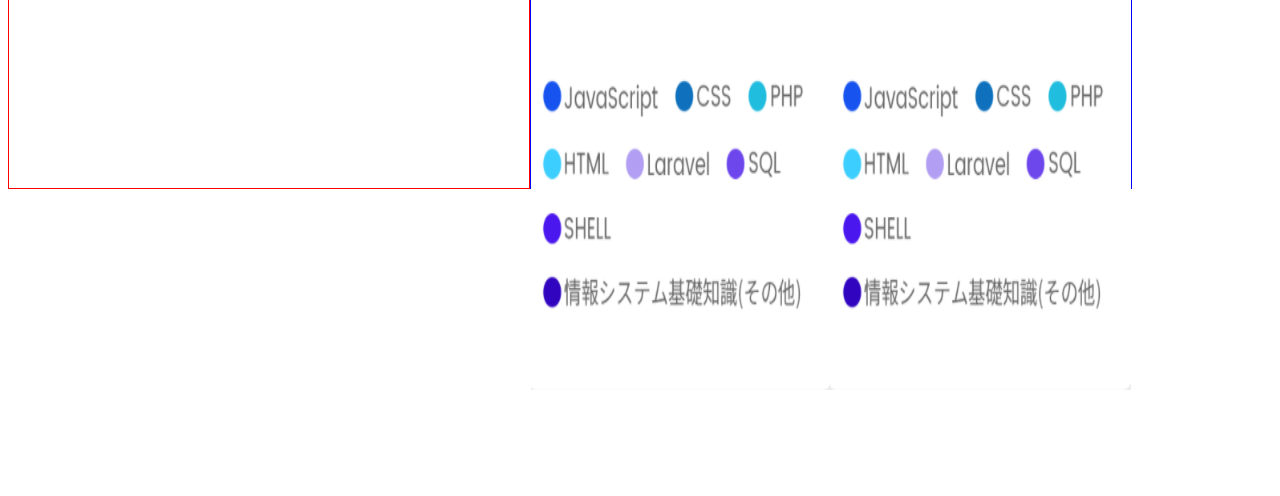
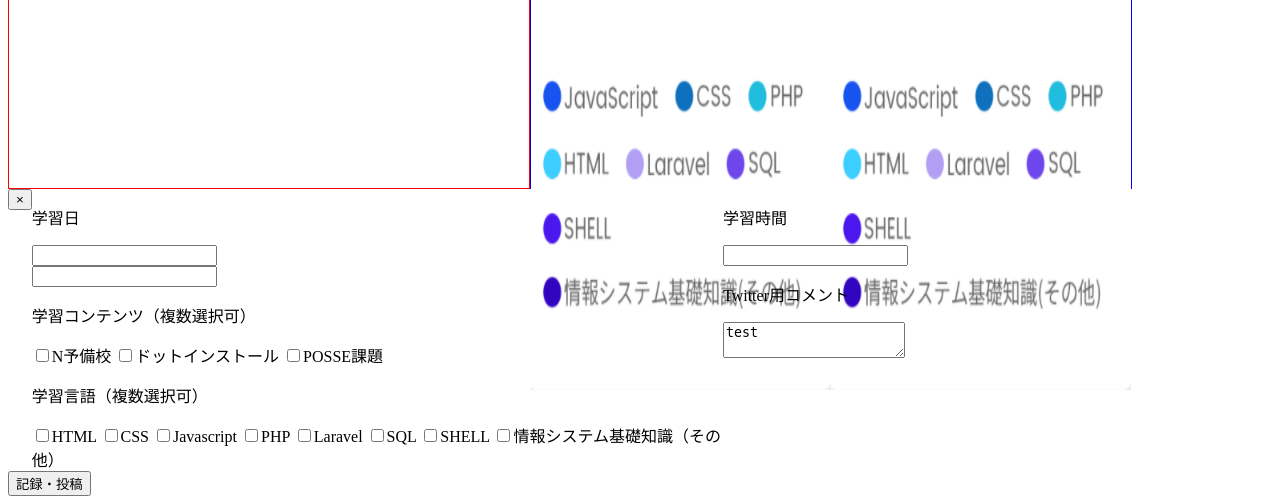
Before and after one commit to posse-ap/gen2.5-IGARAHI, a PHP site: page /webapp.html in a window 1280 px wide. Shown: the part 683-1179 px from the top of the page. Before the commit the page ends 1073 px from the top, so only its background shows below. Run offline with PHP 8.4, Linux system fonts and the light colour scheme.

Commit message:
モーダル作成中　あとcssの装飾

```diff
--- a/style.css
+++ b/style.css
@@ -62,3 +62,35 @@
   width: 300px;
   height: 1000px;
 }
+
+
+
+
+/* モーダル */
+
+.modal{
+  width: 900px;
+}
+.modalForm{
+  display: flex;
+}
+
+
+
+.modalLearndayLanguage{
+
+}
+
+.sectionsSelection label{
+  background-color: #f5f5f8;
+
+
+}
+
+.modalLearntimeTwittercoment{
+
+}
+
+.logSubmit{
+  display: block;
+}
--- a/webapp.html
+++ b/webapp.html
@@ -56,6 +56,64 @@
     <!-- header下の親要素終了 -->
 
   </div>
+  <!-- モーダル -->
+  <div class="modal">
+    <form action="/" class="modalForm">
+
+      <!-- ×ボタン -->
+      <div>
+        <button>×</button>
+      </div>
+      <!-- モーダル画面の左div -->
+      <div class="modalLearndayLanguage">
+        <div>
+          <p>学習日</p>
+          <input type="text">
+        </div>
+        <div>
+          <input class="sectionsSelection">
+          <p>学習コンテンツ（複数選択可）</p>
+          <input type="checkbox" name="studyContent"><label>N予備校</label>
+          <input type="checkbox" name="studyContent"><label>ドットインストール</label>
+          <input type="checkbox" name="studyContent"><label>POSSE課題</label>
+        </div>
+        <div>
+          <p>学習言語（複数選択可）</p>
+          <input type="checkbox" name="studyContent"><label>HTML</label>
+          <input type="checkbox" name="studyContent"><label>CSS</label>
+          <input type="checkbox" name="studyContent"><label>Javascript</label>
+          <input type="checkbox" name="studyContent"><label>PHP</label>
+          <input type="checkbox" name="studyContent"><label>Laravel</label>
+          <input type="checkbox" name="studyContent"><label>SQL</label>
+          <input type="checkbox" name="studyContent"><label>SHELL</label>
+          <input type="checkbox" name="studyContent"><label>情報システム基礎知識（その他）</label>
+        </div>
+
+      </div>
+
+
+      <!-- モーダル画面の右div -->
+      <div class="modalLearntimeTwittercoment">
+        <div>
+          <p>学習時間</p>
+          <input type="text">
+        </div>
+
+        <div>
+          <p>Twitter用コメント</p>
+          <textarea type="text">test</textarea>
+        </div>
+
+      </div>
+
+    </form>
+    <div>
+      <button class="logSubmit">記録・投稿</button>
+    </div>
+
+  </div>
+
+
 </body>
 
 </html>
```
